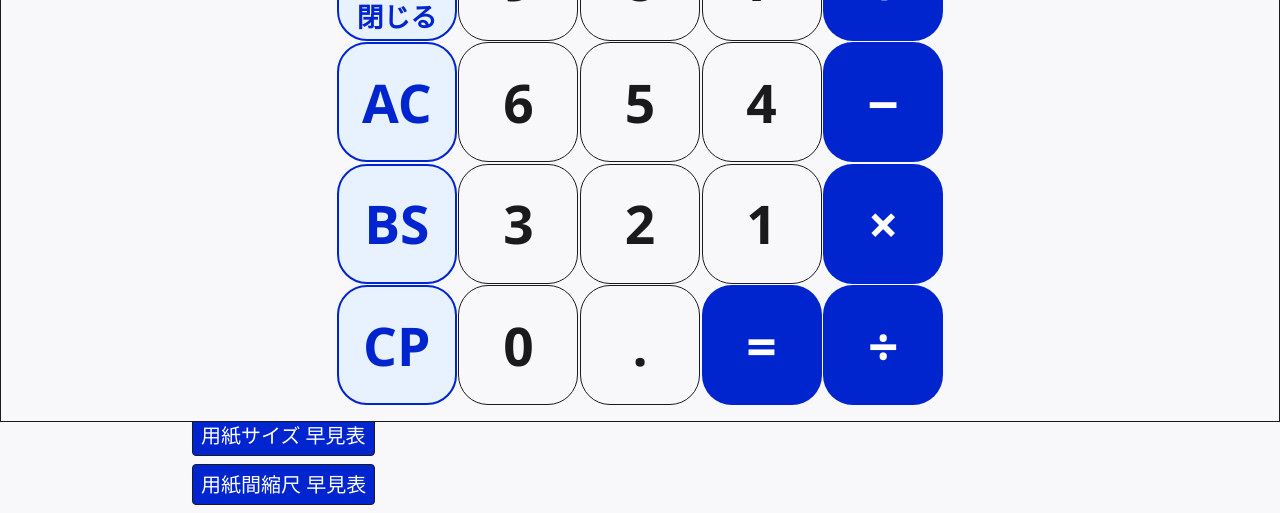
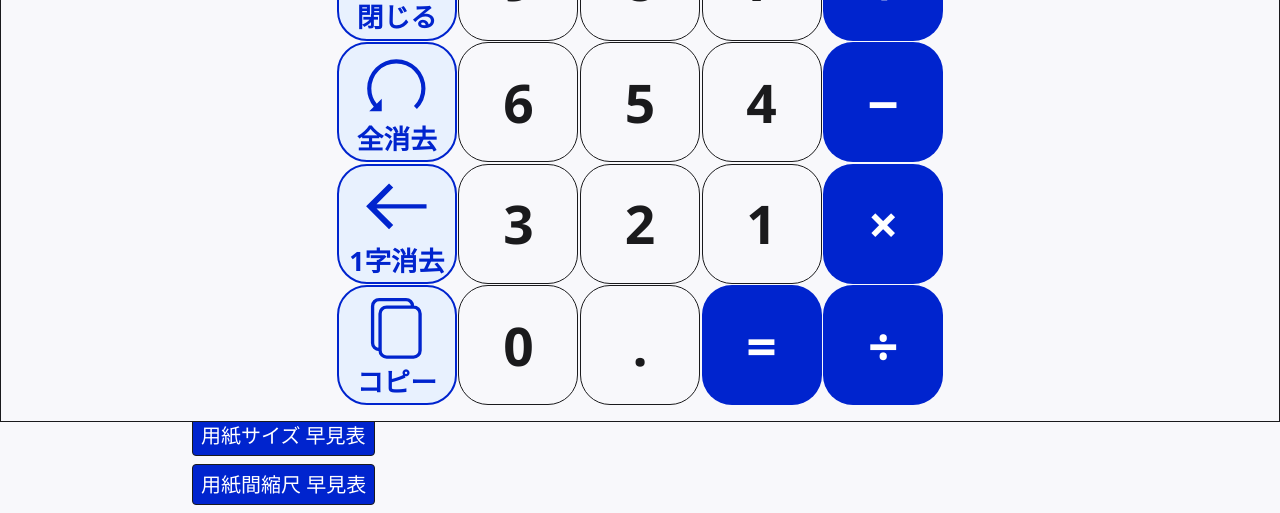
Before and after one commit to nonaka101/jig-a, a website: page index.html in a window 1280 px wide. Both pictures are taken after a click on the button "簡易電卓". Shown: the part 378-891 px from the top of the page. Drawn offline with Linux system fonts and the light colour scheme.

Commit message:
modify calculator function buttons
+ AC, BS, CP というラベル表示から、アイコン付きラベルに変更

```diff
--- a/index.html
+++ b/index.html
@@ -167,12 +167,36 @@
 								</svg>
 								<span>閉じる</span>
 							</button>
-							<button type="button" class="b01el_calcBtn b01el_calcBtn__secondary"
-								id="b01js_AllClear" aria-label="オールクリア">AC</button>
-							<button type="button" class="b01el_calcBtn b01el_calcBtn__secondary"
-								id="b01js_BackSpace" aria-label="バックスペース">BS</button>
-							<button type="button" class="b01el_calcBtn b01el_calcBtn__secondary"
-								id="b01js_Copy" aria-label="コピー">CP</button>
+							<button type="button" id="b01js_AllClear"
+								class="b01el_calcBtn b01el_calcBtn__secondary b01el_calcBtn__iconLabel">
+								<svg role="graphics-symbol img" aria-hidden="true"
+									version="1.1" xmlns="http://www.w3.org/2000/svg"
+									viewBox="0 0 48 48" width="48" height="48"
+								>
+									<path d="m24 5.25a21 21 0 0 0-21 21 21 21 0 0 0 4.7812 13.219l-3.2812 3.2812h9v-9l-3.6016 3.6016a18 18 0 0 1-3.8984-11.102 18 18 0 0 1 18-18 18 18 0 0 1 18 18 18 18 0 0 1-5.3047 12.695l2.1172 2.1172a21 21 0 0 0 6.1875-14.812 21 21 0 0 0-21-21z" stroke-linecap="round" stroke-linejoin="round"/>
+								</svg>
+								<span>全消去</span>
+							</button>
+							<button type="button" id="b01js_BackSpace"
+								class="b01el_calcBtn b01el_calcBtn__secondary b01el_calcBtn__iconLabel">
+								<svg role="graphics-symbol img" aria-hidden="true"
+									version="1.1" xmlns="http://www.w3.org/2000/svg"
+									viewBox="0 0 48 48" width="48" height="48"
+								>
+									<path d="m45.75 22.5v3h-36l12 12-3 3-16.5-16.5 16.5-16.5 3 3-12 12z"/>
+								</svg>
+								<span>1字消去</span>
+							</button>
+							<button type="button" id="b01js_Copy"
+								class="b01el_calcBtn b01el_calcBtn__secondary b01el_calcBtn__iconLabel">
+								<svg role="graphics-symbol img" aria-hidden="true"
+									version="1.1" xmlns="http://www.w3.org/2000/svg"
+									viewBox="0 0 48 48" width="48" height="48"
+								>
+									<path d="m17.032 8.7h19.336c2.6216 0 4.7322 2.1106 4.7322 4.7322v26.536c0 2.6216-2.1106 4.7322-4.7322 4.7322h-19.336c-2.6216 0-4.7322-2.1106-4.7322-4.7322v-26.536c0-2.6216 2.1106-4.7322 4.7322-4.7322zm-5.4002-5.4c-2.6216 0-4.732 2.1104-4.732 4.732v26.536c0 2.6216 2.1104 4.732 4.732 4.732h0.66797v-25.868c0-2.6216 2.1104-4.732 4.732-4.732h18.668v-0.66797c0-2.6216-2.1104-4.732-4.732-4.732z" fill="none" stroke="currentColor" stroke-linejoin="round" stroke-width="2.4"/>
+								</svg>
+								<span>コピー</span>
+							</button>
 						</section>
 						<section class="b01ly_calc_main" aria-label="テンキー・実行"><!-- 12 buttons([0 - 9],[.] ,[=]) -->
 							<button type="button" class="b01el_calcBtn b01el_calcBtn__tertiary"
```
